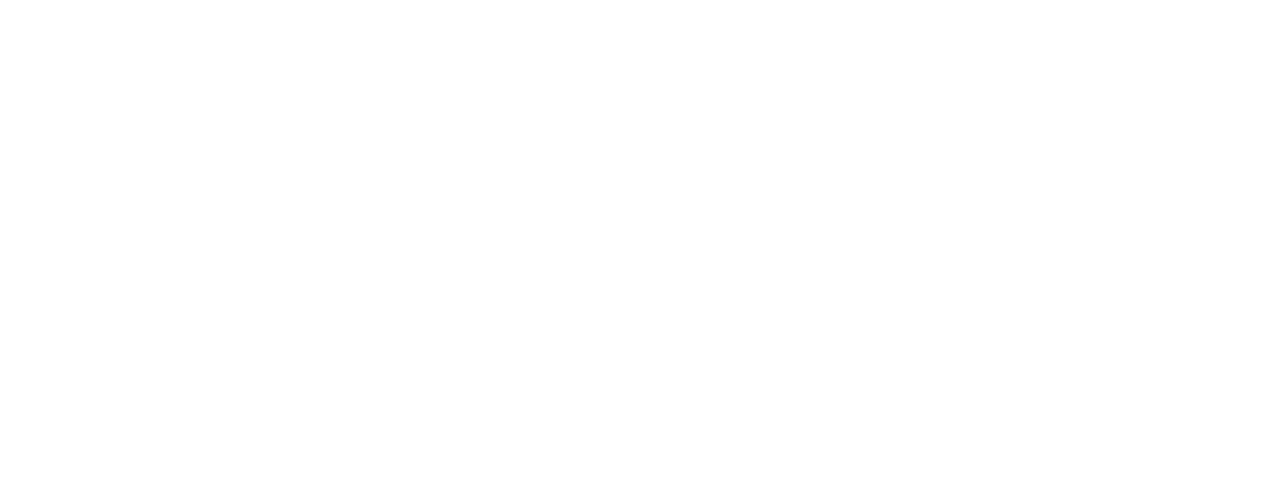
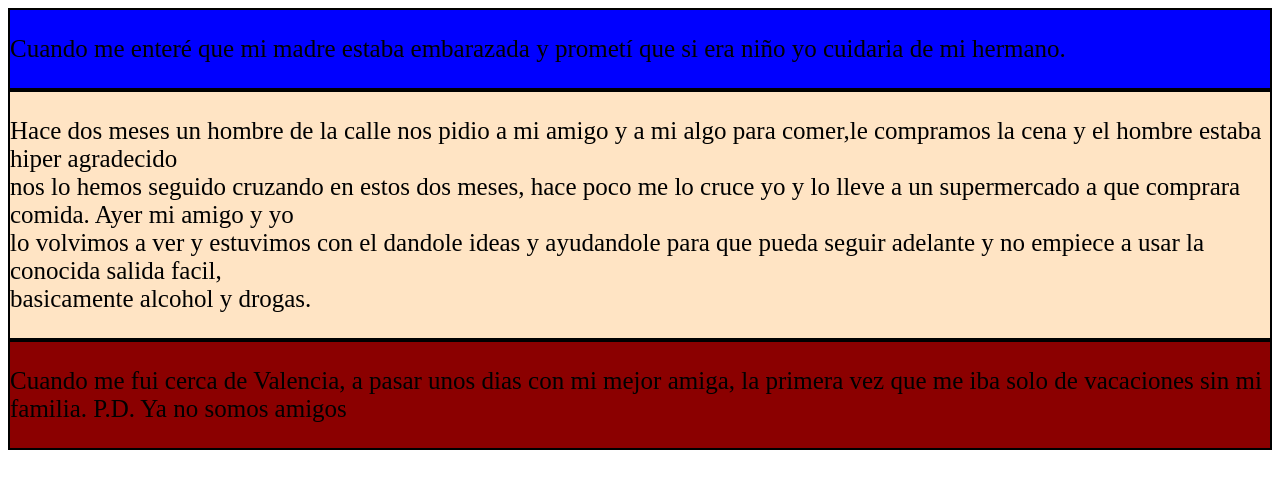
Before and after one commit to miguelcidoncha/tallergit2, a plain HTML site: page Index.html in a window 1280 px wide. Drawn offline with Linux system fonts and the light colour scheme.

Commit message:
francisco

```diff
--- a/Index.html
+++ b/Index.html
@@ -5,8 +5,21 @@
     <meta http-equiv="X-UA-Compatible" content="IE=edge">
     <meta name="viewport" content="width=device-width, initial-scale=1.0">
     <title>Document</title>
+    <link rel="stylesheet" href="style.css">
 </head>
 <body>
 
+    <div class="promise">
+        <p>Cuando me enteré que mi madre estaba embarazada y prometí que si era niño yo cuidaria de mi hermano.</p>
+    </div>
+    <div class="homeless">
+        <p>Hace dos meses un hombre de la calle nos pidio a mi amigo y a mi algo para comer,le compramos la cena y el hombre estaba hiper agradecido<br>
+        nos lo hemos seguido cruzando en estos dos meses, hace poco me lo cruce yo y lo lleve a un supermercado a que comprara comida. Ayer mi amigo y yo<br>
+        lo volvimos a ver y estuvimos con el dandole ideas y ayudandole para que pueda seguir adelante y no empiece a usar la conocida salida facil,<br>
+        basicamente alcohol y drogas.</p>
+    </div>
+    <div class="fail">
+        <p>Cuando me fui cerca de Valencia, a pasar unos dias con mi mejor amiga, la primera vez que me iba solo de vacaciones sin mi familia. P.D. Ya no somos amigos</p>
+    </div>
 </body>
 </html>
--- /dev/null
+++ b/style.css
@@ -0,0 +1,28 @@
+
+.promise {
+
+    border: .125rem solid black;
+    background-color: blue;
+    color: black;
+    font-size: 1.5625rem;
+    width: auto;
+    height: auto;
+
+}
+.homeless {
+
+    border: .125rem solid black;
+    background-color: bisque;
+    color: black;
+    font-size: 1.5625rem;
+    width: auto;
+    height: auto;
+}
+.fail {
+    border: .125rem solid black;
+    background-color: darkred;
+    color: black;
+    font-size: 1.5625rem;
+    width: auto;
+    height: auto;
+}
```
